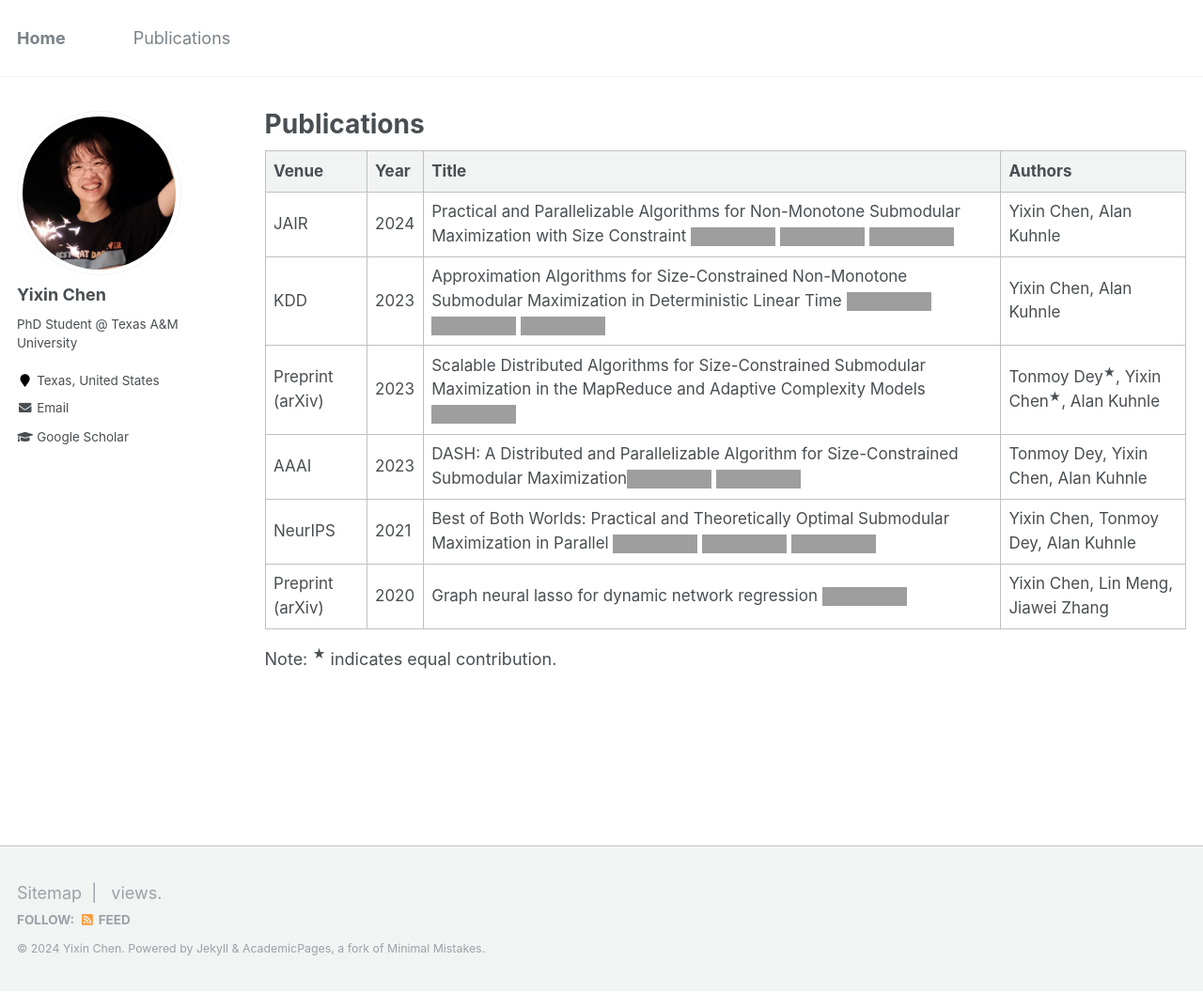
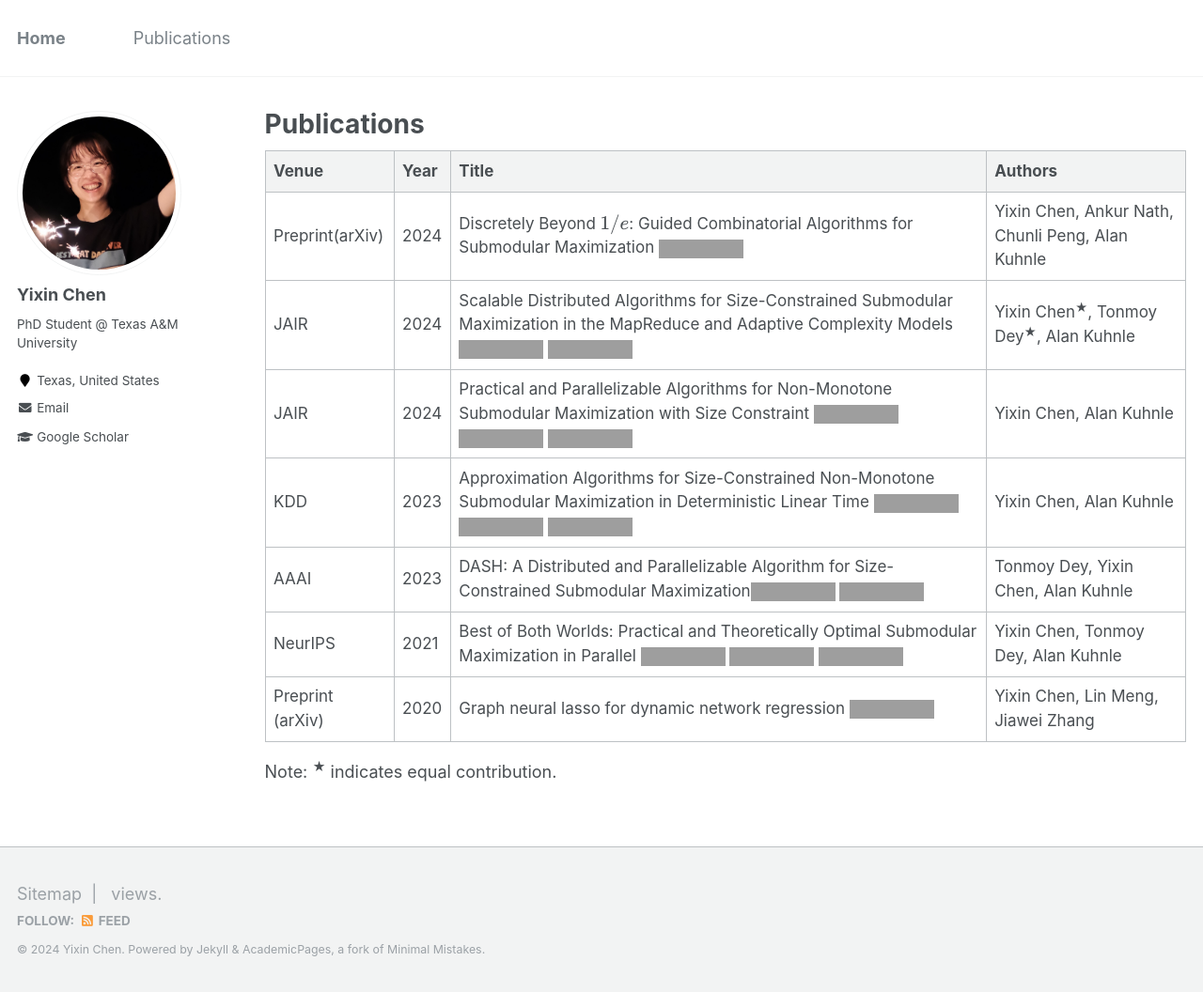
Before and after one commit to yxchen95/yxchen95.github.io, a Jekyll site: the page built from _pages/publications.md, in a window 1280 px wide and 1056 px high. Shown: the whole window at 94% size. Built offline with Jekyll 4.4.1, drawn with Linux system fonts in a browser that asks for light colours; formulas are drawn with MathJax 3; comment, search, counter and statistics services are not loaded; grey boxes are pictures that could not be loaded.

Commit message:
update publications

```diff
--- a/_pages/publications.md
+++ b/_pages/publications.md
@@ -16,9 +16,10 @@ table {
 
 |Venue |Year | Title |Authors|
 |----|----|----|----|
+|Preprint(arXiv)|2024|Discretely Beyond $1/e$: Guided Combinatorial Algorithms for Submodular Maximization <a href="https://arxiv.org/abs/2405.05202" target="_blank"><img src="https://img.shields.io/badge/arXiv-green?style=flat-square"></a>|Yixin Chen, Ankur Nath, Chunli Peng, Alan Kuhnle|
+|JAIR|2024|Scalable Distributed Algorithms for Size-Constrained Submodular Maximization in the MapReduce and Adaptive Complexity Models <a href="https://jair.org/index.php/jair/article/view/15484" target="_blank"><img src="https://img.shields.io/badge/link-blue?style=flat-square"></a> <a href="https://arxiv.org/abs/2206.09563" target="_blank"><img src="https://img.shields.io/badge/arXiv-green?style=flat-square"></a>|Yixin Chen<sup>&#9733;</sup>, Tonmoy Dey<sup>&#9733;</sup>, Alan Kuhnle|
 |JAIR|2024|Practical and Parallelizable Algorithms for Non-Monotone Submodular Maximization with Size Constraint <a href="https://jair.org/index.php/jair/article/view/14323" target="_blank"><img src="https://img.shields.io/badge/link-blue?style=flat-square"></a> <a href="https://arxiv.org/abs/2009.01947" target="_blank"><img src="https://img.shields.io/badge/arXiv-green?style=flat-square"></a> <a href="https://gitlab.com/luciacyx/nm-adaptive-code.git" target="_blank"><img src="https://img.shields.io/badge/code-gray?style=flat-square"></a>|Yixin Chen, Alan Kuhnle|
 |KDD| 2023| Approximation Algorithms for Size-Constrained Non-Monotone Submodular Maximization in Deterministic Linear Time <a href="https://dl.acm.org/doi/abs/10.1145/3580305.3599259" target="_blank"><img src="https://img.shields.io/badge/link-blue?style=flat-square"></a> <a href="https://arxiv.org/abs/2104.06873" target="_blank"><img src="https://img.shields.io/badge/arXiv-green?style=flat-square"></a> <a href="https://gitlab.com/luciacyx/dtm-linear-code.git" target="_blank"><img src="https://img.shields.io/badge/code-gray?style=flat-square"></a>| Yixin Chen, Alan Kuhnle|
-|Preprint (arXiv)|2023|Scalable Distributed Algorithms for Size-Constrained Submodular Maximization in the MapReduce and Adaptive Complexity Models <a href="https://arxiv.org/abs/2206.09563" target="_blank"><img src="https://img.shields.io/badge/arXiv-green?style=flat-square"></a>|Tonmoy Dey<sup>&#9733;</sup>, Yixin Chen<sup>&#9733;</sup>, Alan Kuhnle|
 |AAAI|2023|DASH: A Distributed and Parallelizable Algorithm for Size-Constrained Submodular Maximization<a href="https://ojs.aaai.org/index.php/AAAI/article/view/25508" target="_blank"><img src="https://img.shields.io/badge/link-blue?style=flat-square"></a> <a href="https://arxiv.org/abs/2206.09563" target="_blank"><img src="https://img.shields.io/badge/arXiv-green?style=flat-square"></a>|Tonmoy Dey, Yixin Chen, Alan Kuhnle|
 |NeurIPS|2021|Best of Both Worlds: Practical and Theoretically Optimal Submodular Maximization in Parallel <a href="https://proceedings.neurips.cc/paper/2021/hash/d63fbf8c3173730f82b150c5ef38b8ff-Abstract.html" target="_blank"><img src="https://img.shields.io/badge/link-blue?style=flat-square"></a> <a href="https://arxiv.org/abs/2111.07917" target="_blank"><img src="https://img.shields.io/badge/arXiv-green?style=flat-square"></a> <a href="https://gitlab.com/deytonmoy000/submodular-bestofbothworlds" target="_blank"><img src="https://img.shields.io/badge/code-gray?style=flat-square"></a>|Yixin Chen, Tonmoy Dey, Alan Kuhnle|
 |Preprint (arXiv)|2020|Graph neural lasso for dynamic network regression <a href="https://arxiv.org/abs/1907.11114" target="_blank"><img src="https://img.shields.io/badge/arXiv-green?style=flat-square"></a>|Yixin Chen, Lin Meng, Jiawei Zhang|
```
